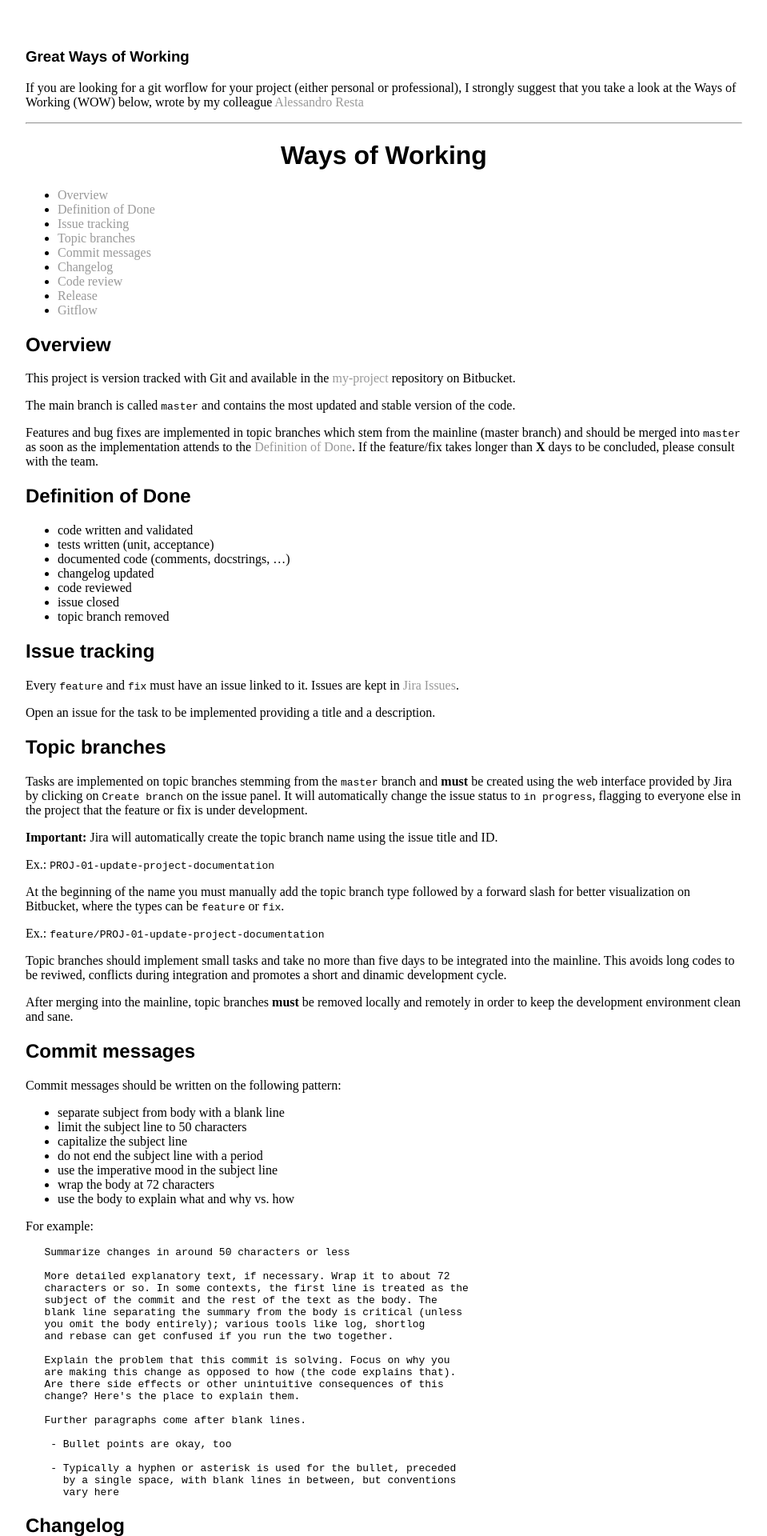
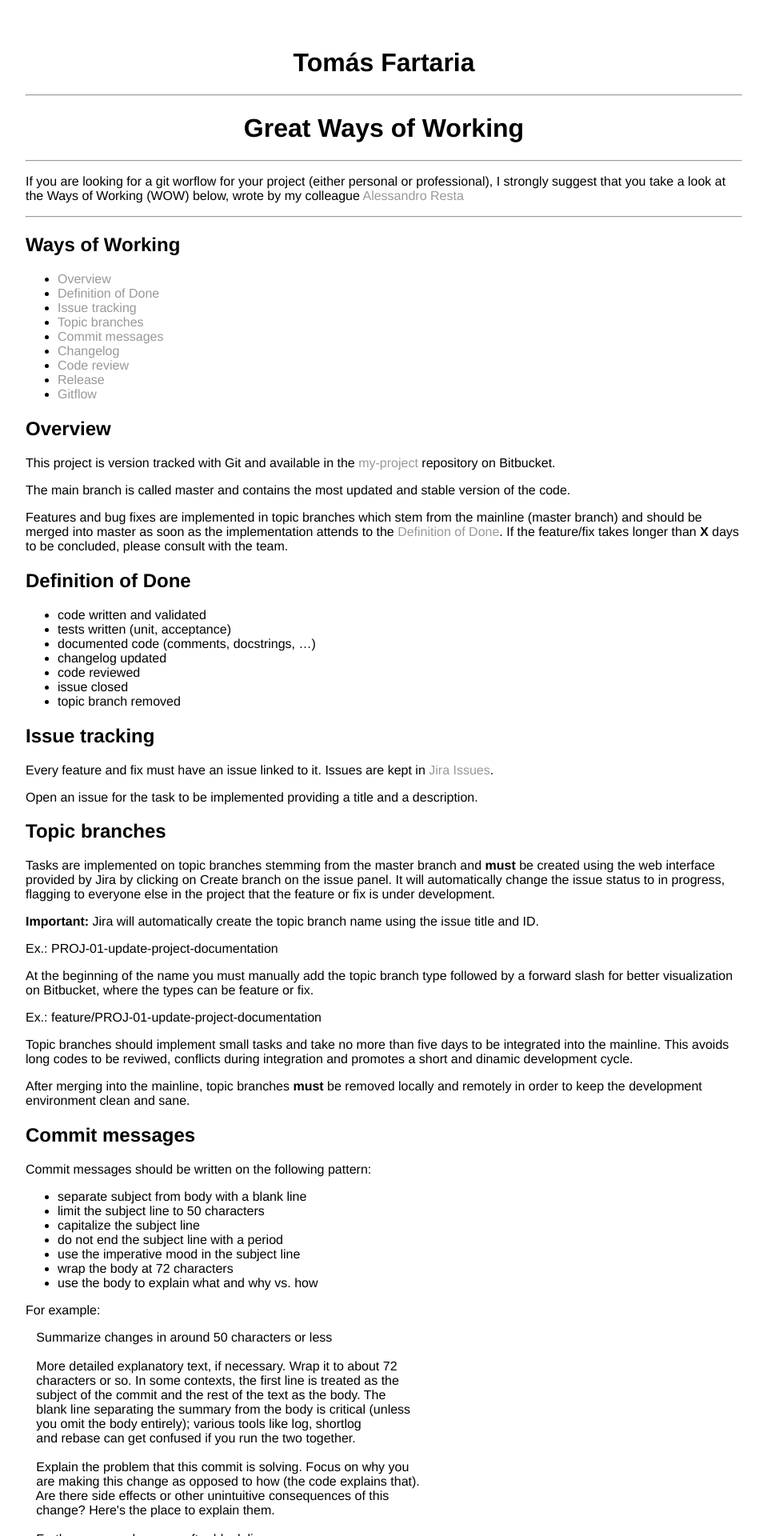
Before and after one commit to fartariatomas/fartariatomas.github.io, a Jekyll site: the page built from _posts/2017-06-08-ways-of-working.md, in a window 1280 px wide. Shown: the top 1920 px of the page at 80% size, without its empty margins (160-1119 px from the left). Built offline with Jekyll 4.4.1, drawn with Linux system fonts in a browser that asks for light colours.

Commit message:
tweaked some more style

```diff
--- a/_layouts/default.html
+++ b/_layouts/default.html
@@ -6,6 +6,10 @@
     <link rel="stylesheet" type="text/css" href="/css/main.css">
 </head>
 <body>
+
+<h1><a href="/">Tomás Fartaria</a></h1>
+
+<hr/>
 
 <div class="container">
 
--- a/_layouts/post.html
+++ b/_layouts/post.html
@@ -1,7 +1,10 @@
 ---
 layout: default
 ---
-<h3>{{ page.title }}</h3>
+
+<h1>{{ page.title }}</h1>
+
+<hr>
 
 <div class="post">
   {{ content }}
--- a/_posts/2017-06-08-ways-of-working.md
+++ b/_posts/2017-06-08-ways-of-working.md
@@ -7,7 +7,7 @@ If you are looking for a git worflow for your project (either personal or profes
 
 ***
 
-# Ways of Working
+## Ways of Working
   * [Overview](#overview)
   * [Definition of Done](#definition-of-done)
   * [Issue tracking](#issue-tracking)
--- a/css/main.css
+++ b/css/main.css
@@ -1,12 +1,14 @@
+* { font-family: 'Helvetica', 'Arial', 'Sans-Serif'; }
+
 head { text-align: center; }
 
 body { margin: 60px auto; width: 70%; }
 
-h1, h2, h3, h4 { font-family: 'Helvetica', 'Arial', 'Sans-Serif'; }
 h1 { text-align: center; }
+h1 a {font-weight: bold; color: black; }
 
 nav { text-align: center; }
-nav ul, footer ul { font-size: 1em; font-family: 'Helvetica', 'Arial', 'Sans-Serif'; padding: 0px; list-style: none; font-weight: bold; }
+nav ul, footer ul { font-size: 1.5em; padding: 0px; list-style: none; font-weight: bold; }
 nav ul li, footer ul li { display: inline; margin-right: 20px; }
 footer { text-align:center; border-top: 1px solid #d5d5d5; font-size: .8em; }
 
@@ -14,5 +16,4 @@ a { text-decoration: none; color: #999; }
 a:hover { text-decoration: underline; }
 
 /* Blog */
-ul.posts { margin: 20px auto 40px; font-size: 1.3em; }
-ul.posts li { list-style: none; line-s}
+ul.posts { margin: 60px auto 40px; }
```
Also changed, not shown: index.md (+4 -5 lines). Lines whose indentation alone changed are shown as unchanged.
